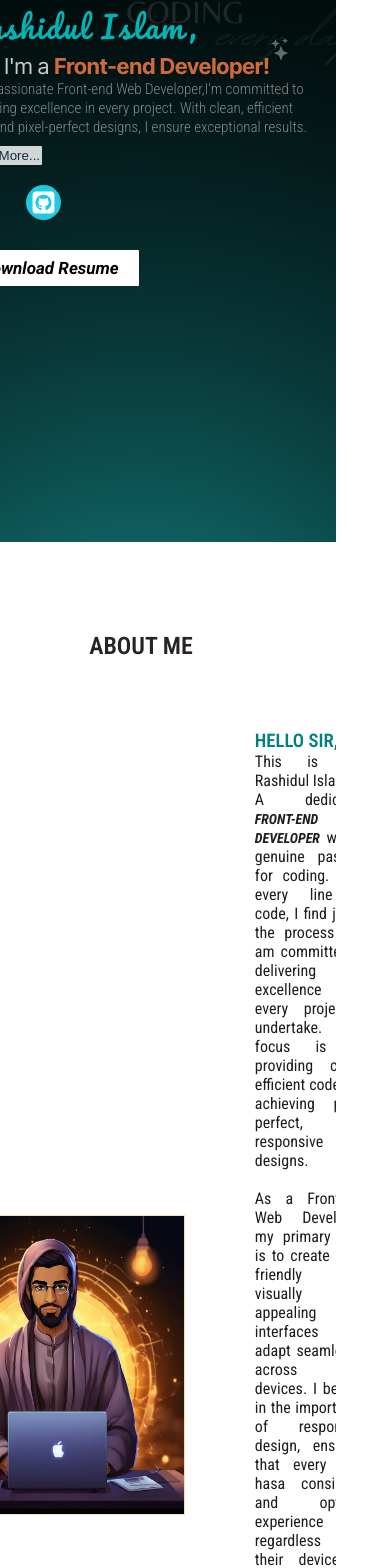
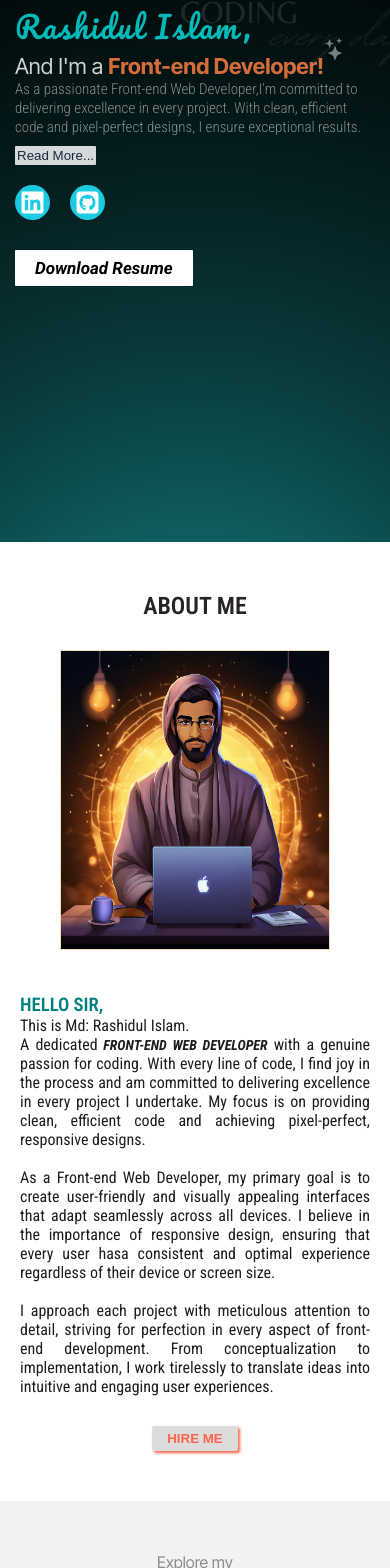
Before and after one commit to rashidulislamg71/rashidul-portfolio, a React (Vite) app: page / in a window 390 px wide. Shown: the part 302-1870 px from the top of the page. Built offline with nearby package versions, Linux system fonts and the light colour scheme; a web font is replaced by a local one.

Commit message:
responsive

```diff
--- a/src/Components/About/About.module.css
+++ b/src/Components/About/About.module.css
@@ -10,8 +10,7 @@
 
 
   .aboutContainer {
-    /* background-color: rgb(31, 35, 43); */
-  background-color: #fff;
+    background-color: #fff;
     color: #292424;
     padding: 0px 0px;
   }
@@ -63,7 +62,6 @@
   }
 
   .content .aboutText p {
-    /* font-family: "Inter Tight", sans-serif; */
     font-family: "Roboto Condensed", sans-serif;
     font-weight: 400;
     color: #1f1d1d;
@@ -84,3 +82,57 @@
     text-transform: uppercase;
     font-size: 14px;
   }
+
+
+  @media screen and (max-width: 1024px) {
+    .innerContainer {
+      padding: 60px 30px;
+    }
+
+    .innerContainer h2{
+      margin-bottom: 50px;
+    }
+    .content {
+      flex-wrap: wrap;
+      gap: 40px;
+    }
+    .content .aboutText {
+      width: 70%;
+    }
+
+  }
+
+  @media screen and (max-width: 768px) {
+    .innerContainer {
+      padding: 50px 20px;
+    }
+
+    .innerContainer h2{
+      margin-bottom: 30px;
+    }
+    .content {
+      flex-wrap: wrap;
+      gap: 40px;
+    }
+
+    .content .aboutText {
+      width: 80%;
+    }
+
+    .content .aboutText p{
+      margin-bottom: 30px;
+
+    }
+
+  }
+
+  @media screen and (max-width: 480px) {
+    .innerContainer h2{
+      margin-bottom: 30px;
+    }
+
+    .content .aboutText {
+      width: 100%;
+    }
+
+  }
--- a/src/Components/Contact/Contact.module.css
+++ b/src/Components/Contact/Contact.module.css
@@ -44,9 +44,6 @@
   gap: 40px;
 }
 
-.contact_greetings {
-  margin: 0px 0px 0px 0px;
-}
 .contact_greetings h3 {
   color: rgb(152, 201, 17);
   font-size: 28px;
@@ -54,9 +51,9 @@
   text-shadow: 5px 10px 5px rgb(29, 27, 27);
 }
 .contact_greetings p {
-  line-height: 30px;
+  line-height: 25px;
   margin: 15px 0px 0px 0px;
-  font-size: 18px;
+  font-size: 15px;
   text-shadow: 2px 5px 5px rgb(29, 27, 27);
   color: #ffffffe5;
 }
@@ -160,19 +157,36 @@ input[type="tel"],
   box-shadow: none;
 }
 
-@media screen and (max-width: 1024px) {
-  .contact_section {
-    padding: 30px 15px;
+@media screen and (max-width: 834px) {
+  .contact_bg {
+    padding: 100px 0px;
   }
 
-  h2.title {
-    margin-bottom: 50px;
+  .contact_bg h2 {
+    margin: -50px 0px 0px;
   }
 
-  .contact_info {
-    display: flex;
-    padding-left: 30px;
-    gap: 40px;
+  .contact_ways {
+    margin: 40px 0px 0px 0px;
     flex-wrap: wrap;
+    gap: 50px;
+  }
+  .contact_right {
+    width: 100%;
+    border-radius: 1px;
   }
 }
+
+@media screen and (max-width: 480px) {
+  .contact_bg {
+    padding: 50px 20px;
+  }
+
+  .contact_bg h2 {
+    margin: -0px 0px 0px;
+  }
+
+  .contact_greetings h3 {
+    font-size: 20px;
+  }
+}
--- a/src/Components/Hero/Hero.module.css
+++ b/src/Components/Hero/Hero.module.css
@@ -111,7 +111,7 @@
 .hero_social_btn {
   margin-top: 20px;
   display: flex;
-  gap: 30px;
+  gap: 20px;
   transform:  translateX(-300px);
   opacity: 0;
   transition: transform 2s ease, opacity 2s ease;
@@ -167,29 +167,6 @@
 .download_resumeBtn a button:hover {
   box-shadow: 3px 3px 10px #ffffff;
 }
-
-/**Hero img css start**/
-.hero_img {
-  margin-left: 200px;
-  z-index: 0;
-  position: relative;
-}
-
-.hero_img img {
-  height: 350px;
-  width: 340px;
-  margin-top: 33px;
-  opacity: 0.9;
-  box-shadow: 0px 0px 40px rgb(5, 48, 29);
-  background: rgba(255, 255, 255, 0.2);
-  border-radius: 50%;
-  box-shadow: 0 0px 20px rgba(159, 228, 176, 0.795);
-  backdrop-filter: blur(5px);
-  -webkit-backdrop-filter: blur(5px);
-  border: 3px double teal;
-  border-width: 7px;
-}
-
 
 @keyframes animate {
   0% {
--- a/src/Components/HireMeBtn/HireMe.jsx
+++ b/src/Components/HireMeBtn/HireMe.jsx
@@ -1,7 +1,7 @@
 import { useState } from "react";
 import ScrollTrigger from "react-scroll-trigger";
 import styles from "./HireMe.module.css";
-// import { Link } from "react-scroll";
+import { Link } from "react-scroll";
 
 const HireMe = () => {
   const [visible, setVisible] = useState(false);
@@ -16,14 +16,14 @@ const HireMe = () => {
           visible ? styles.serviceAnimate : ""
         }`}
       >
-        {/* <Link to="contact_section"
+       <Link to="contact_section"
          spy={true}
          smooth={true}
          offset={-70}
          duration={400}
-         delay={0.8}> */}
+         delay={0.8}>
         <button className={styles.hireMeBtn}>Hire Me</button>
-        {/* </Link> */}
+        </Link>
       </div>
     </ScrollTrigger>
   );
--- a/src/Components/HireMeBtn/HireMe.module.css
+++ b/src/Components/HireMeBtn/HireMe.module.css
@@ -27,3 +27,10 @@
   transform: translateY(0);
   opacity: 1;
 }
+
+@media (max-width: 768px) {
+  .hireMeBtn {
+    margin: 0 auto;
+  }
+
+}
--- a/src/Components/MyServices/Services.module.css
+++ b/src/Components/MyServices/Services.module.css
@@ -198,3 +198,36 @@ p{
     background: linear-gradient(45deg, rgba(11,8,232,1), rgba(172,60,124,1), rgba(119,4,149,1), rgba(36,216,221,1));
   }
 }
+
+
+@media screen and (max-width:1024px) {
+  .servives_section {
+    padding: 60px 30px;
+
+  }
+  .serviceBoxes {
+    margin: 60px  0px 40px 0px;
+    gap: 30px;
+
+  }
+
+}
+
+
+@media screen and (max-width:480px) {
+  .servives_section {
+    padding: 50px 20px;
+
+  }
+  .serviceBoxes {
+    margin: 50px  0px 40px 0px;
+
+  }
+
+  .singleBox {
+    width: 100%;
+    padding: 15px;
+
+  }
+
+}
--- a/src/Components/Navigation/Navigation.module.css
+++ b/src/Components/Navigation/Navigation.module.css
@@ -81,9 +81,11 @@
   position: absolute;
   right: 30px;
   padding: 5px;
+  font-size: 20px;
   cursor: pointer;
   background-color: transparent;
   outline: none;
+  border: none;
   color: white;
   visibility: hidden;
   opacity: 0;
@@ -91,7 +93,7 @@
 
 @media screen and (max-width: 1024px) {
   .nav_styles {
-    padding: 0 20px;
+    padding: 0 15px;
   }
 
   .nav_btn {
@@ -101,17 +103,17 @@
 
   .navigation_section {
     position: fixed;
-    top: 0;
+    top: 5px;
     right: 0;
-    height: 300px;
-    width: 270px;
+    height: 400px;
+    width: 100%;
     display: flex;
     flex-direction: column;
     align-items: center;
     justify-content: center;
     gap: 20px;
     transition: transform 1s;
-    transform: translateX(100%);
+    transform: translateY(-130%);
     margin-top: 67px;
     background-color: rgba(3, 46, 44, 0.877);
   }
@@ -120,19 +122,3 @@
     transform: none;
   }
 }
-
-/* .DarkOrLight {
-  width: 10%;
-  background-color: rgb(108, 106, 197);
-  padding: 16px;
-  text-align: center;
-  background: #0d3033cc;
-  box-shadow: 2px 2px 10px #020505d8;
-  border-radius: 5px;
-  color: #ffff;
-  font-size: 18px;
-  font-family: "Roboto", sans-serif;
-  font-weight: 400;
-  cursor: pointer;
-  transition: all 0.5s ease;
-} */
```
Also changed, not shown: src/Components/PreviousLocation/PrevLocation.jsx (added, +15 -0 lines).
